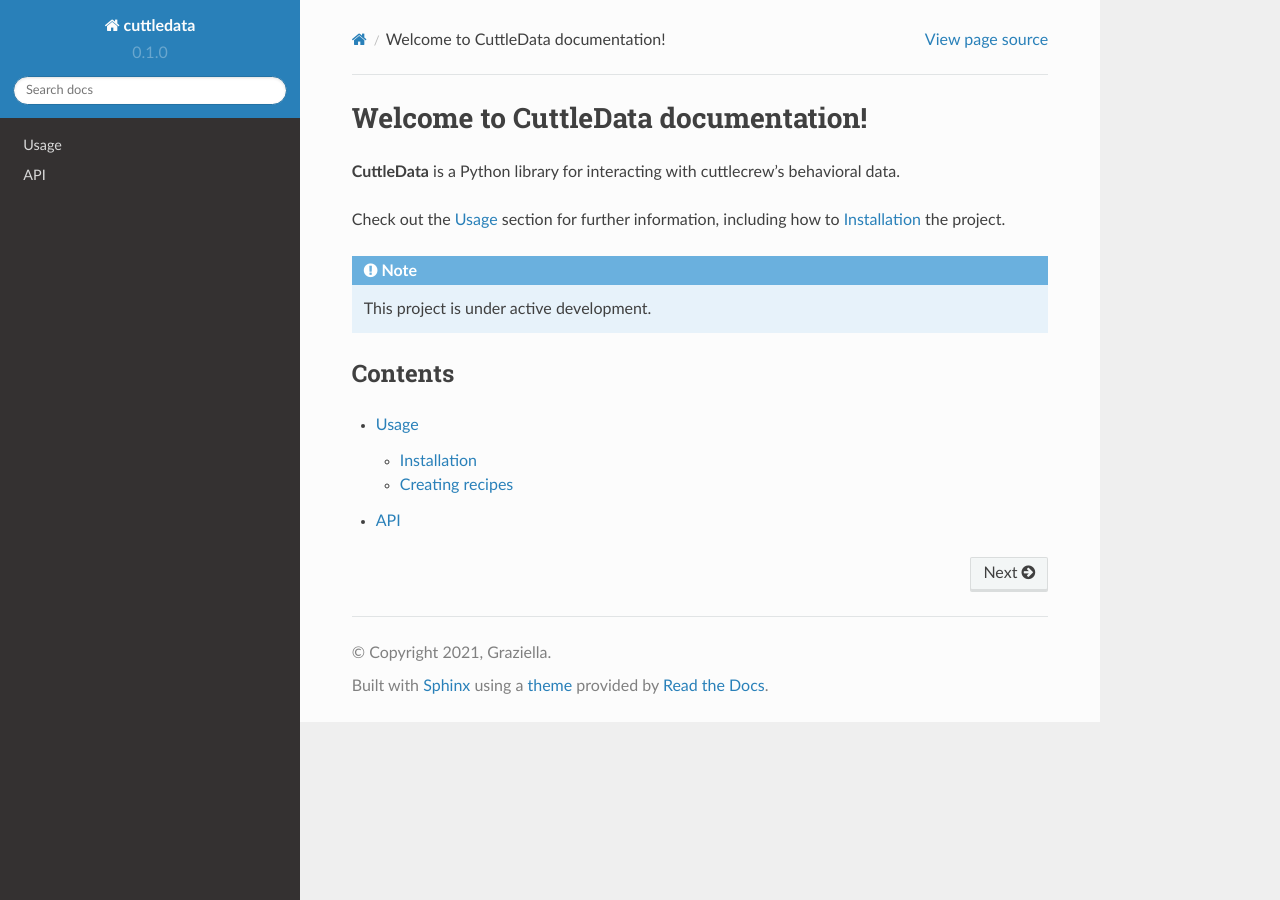
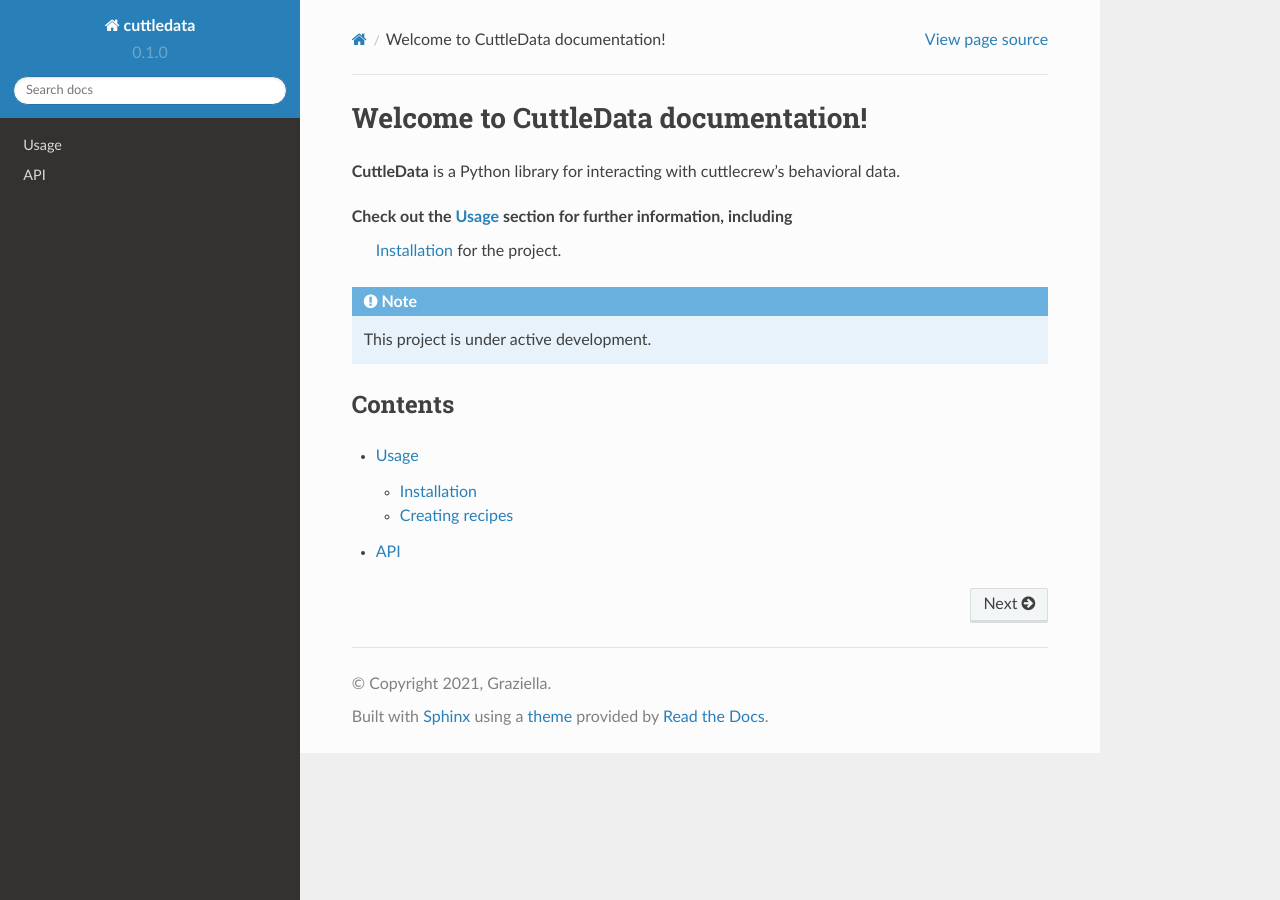
Before and after one commit to ershook/cuttledata, a Sphinx documentation site: the page built from docs/source/index.rst, in a window 1280 px wide. Built offline with Sphinx 7.4.7 and the Read the Docs theme 2.0.0, drawn with Linux system fonts in a browser that asks for light colours.

Commit message:
Update index.rst

```diff
--- a/docs/source/index.rst
+++ b/docs/source/index.rst
@@ -4,7 +4,7 @@
 **CuttleData** is a Python library for interacting with cuttlecrew's behavioral data.
 
 Check out the :doc:`usage` section for further information, including
-how to :ref:`installation` the project.
+ :ref:`installation` for the project.
 
 .. note::
 
```
